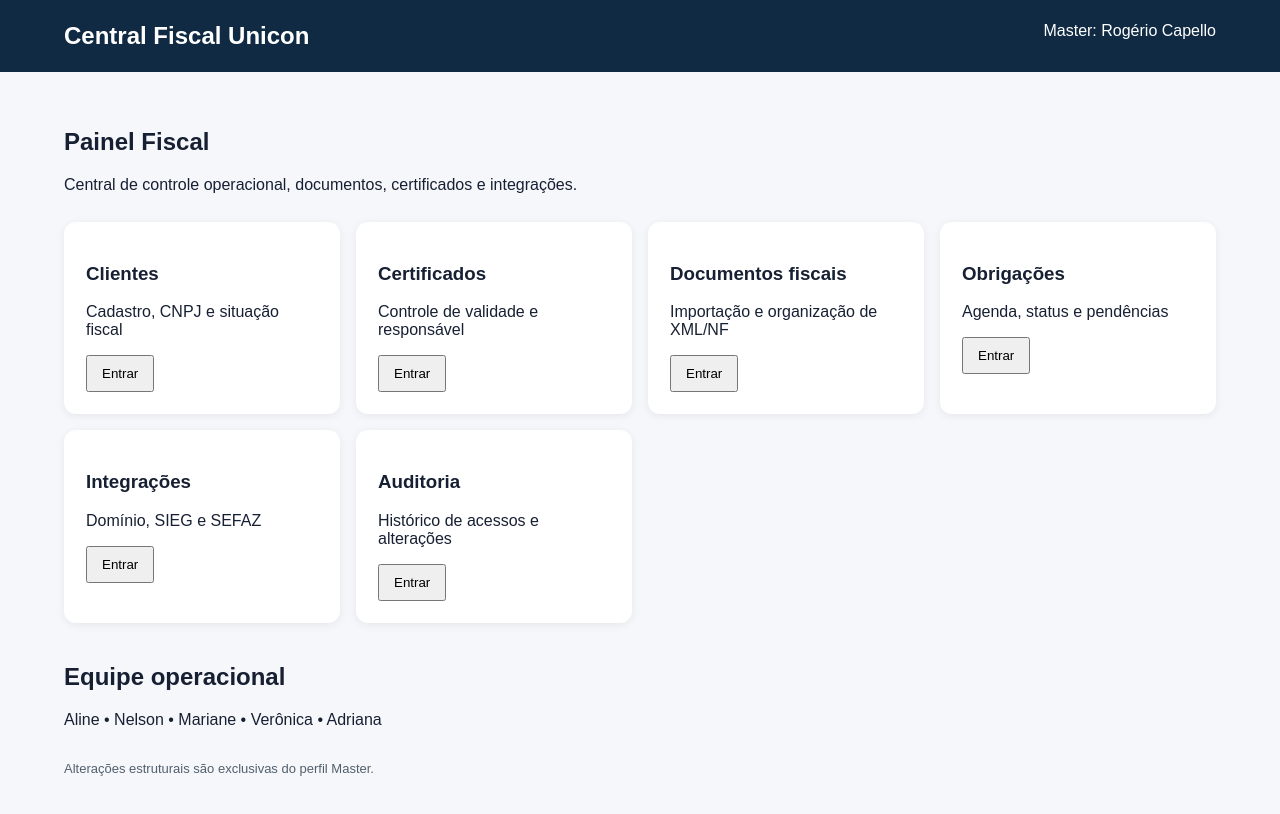
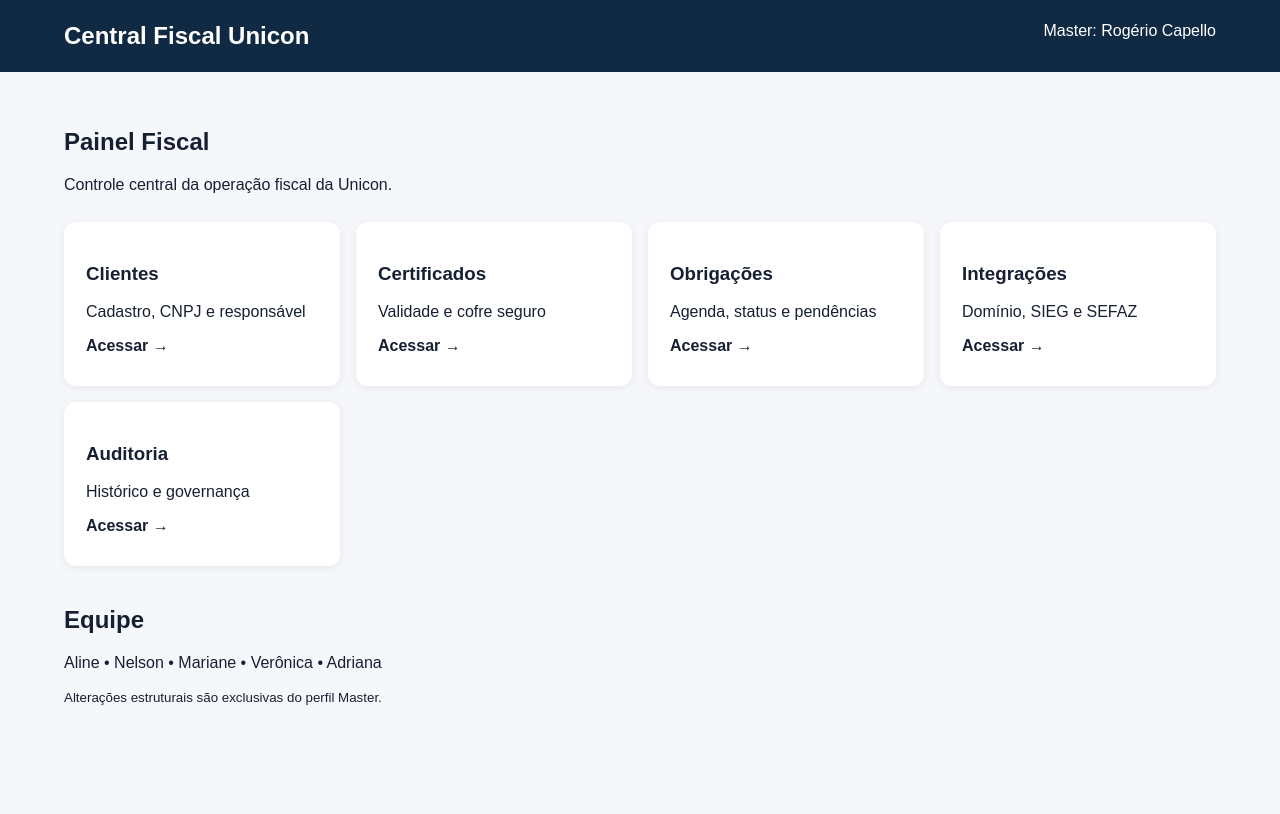
Before and after one commit to rogeriocapello/central-fiscal-unicon, a Next.js app: page / in a window 1280 px wide. Shown: the top 814 px of the page. Built offline with nearby package versions, Linux system fonts and the light colour scheme.

Commit message:
feat: connect dashboard navigation

```diff
--- a/app/page.js
+++ b/app/page.js
@@ -1 +1 @@
-const users=["Aline","Nelson","Mariane","Verônica","Adriana"];const cards=[["Clientes","Cadastro, CNPJ e situação fiscal"],["Certificados","Controle de validade e responsável"],["Documentos fiscais","Importação e organização de XML/NF"],["Obrigações","Agenda, status e pendências"],["Integrações","Domínio, SIEG e SEFAZ"],["Auditoria","Histórico de acessos e alterações"]];export default function Home(){return <main><header style={{background:"#102a43",color:"white",padding:"22px 5%"}}><b style={{fontSize:24}}>Central Fiscal Unicon</b><span style={{float:"right"}}>Master: Rogério Capello</span></header><section style={{padding:"36px 5%"}}><h1>Painel Fiscal</h1><p>Central de controle operacional, documentos, certificados e integrações.</p><div style={{display:"grid",gridTemplateColumns:"repeat(auto-fit,minmax(230px,1fr))",gap:16,marginTop:28}}>{cards.map(([a,b])=><article key={a} style={{background:"white",padding:22,borderRadius:12,boxShadow:"0 2px 10px #0001"}}><h3>{a}</h3><p>{b}</p><button style={{padding:"9px 14px"}}>Entrar</button></article>)}</div><h2 style={{marginTop:40}}>Equipe operacional</h2><p>{users.join(" • ")}</p><p style={{marginTop:32,fontSize:13,color:"#52606d"}}>Alterações estruturais são exclusivas do perfil Master.</p></section></main>}
+const cards=[["Clientes","/clientes","Cadastro, CNPJ e responsável"],["Certificados","/certificados","Validade e cofre seguro"],["Obrigações","/obrigacoes","Agenda, status e pendências"],["Integrações","/integracoes","Domínio, SIEG e SEFAZ"],["Auditoria","/auditoria","Histórico e governança"]];export default function Home(){return <main><header style={{background:"#102a43",color:"white",padding:"22px 5%"}}><b style={{fontSize:24}}>Central Fiscal Unicon</b><span style={{float:"right"}}>Master: Rogério Capello</span></header><section style={{padding:"36px 5%"}}><h1>Painel Fiscal</h1><p>Controle central da operação fiscal da Unicon.</p><div style={{display:"grid",gridTemplateColumns:"repeat(auto-fit,minmax(230px,1fr))",gap:16,marginTop:28}}>{cards.map(([a,u,b])=><a key={a} href={u} style={{textDecoration:"none",color:"inherit"}}><article style={{background:"white",padding:22,borderRadius:12,boxShadow:"0 2px 10px #0001",minHeight:120}}><h3>{a}</h3><p>{b}</p><b>Acessar →</b></article></a>)}</div><h2 style={{marginTop:40}}>Equipe</h2><p>Aline • Nelson • Mariane • Verônica • Adriana</p><small>Alterações estruturais são exclusivas do perfil Master.</small></section></main>}
```
